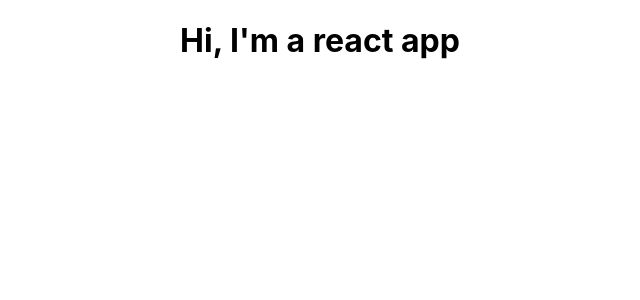
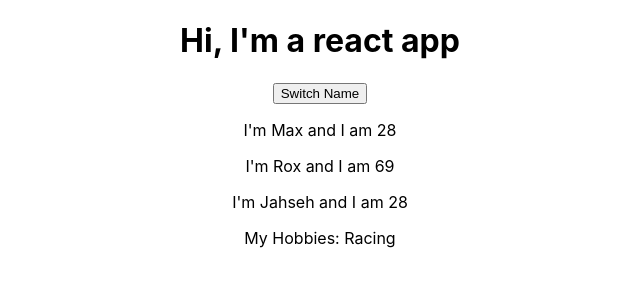
Before and after one commit to Rterrell25/complete-react-hooks, a React (Create React App) app: page / in a window 1280 px wide. Shown: the top 300 px of the page, without its empty margins (320-960 px from the left). Built offline with nearby package versions, Linux system fonts and the light colour scheme.

Commit message:
added person component to application

```diff
--- a/src/App.js
+++ b/src/App.js
@@ -1,11 +1,64 @@
 import React, { Component } from "react";
 import "./App.css";
+import Person from "./Person/Person";
 
 export default class App extends Component {
+  state = {
+    persons: [
+      {
+        name: "Max",
+        age: 28
+      },
+      {
+        name: "Rox",
+        age: 69
+      },
+      {
+        name: "Jahseh",
+        age: 28
+      }
+    ]
+  };
+
+  switchNameHandler = () => {
+    // DON'T DO THIS this.state.person[0].name="Maximilian"
+    this.setState({
+      persons: [
+        {
+          name: "Maximilian",
+          age: 28
+        },
+        {
+          name: "Rox",
+          age: 69
+        },
+        {
+          name: "Jahseh",
+          age: 69
+        }
+      ]
+    });
+  };
+
   render() {
     return (
       <div className="App">
         <h1>Hi, I'm a react app </h1>
+        <button onClick={this.switchNameHandler}>Switch Name</button>
+        <Person
+          name={this.state.persons[0].name}
+          age={this.state.persons[0].age}
+        />
+        <Person
+          name={this.state.persons[1].name}
+          age={this.state.persons[1].age}
+        />
+        <Person
+          name={this.state.persons[2].name}
+          age={this.state.persons[2].age}
+        >
+          My Hobbies: Racing
+        </Person>
       </div>
     );
   }
--- /dev/null
+++ b/src/Person/Person.js
@@ -0,0 +1,12 @@
+import React from "react";
+
+export default function Person(props) {
+  return (
+    <div>
+      <p>
+        I'm {props.name} and I am {props.age}
+      </p>
+      <p>{props.children}</p>
+    </div>
+  );
+}
```
